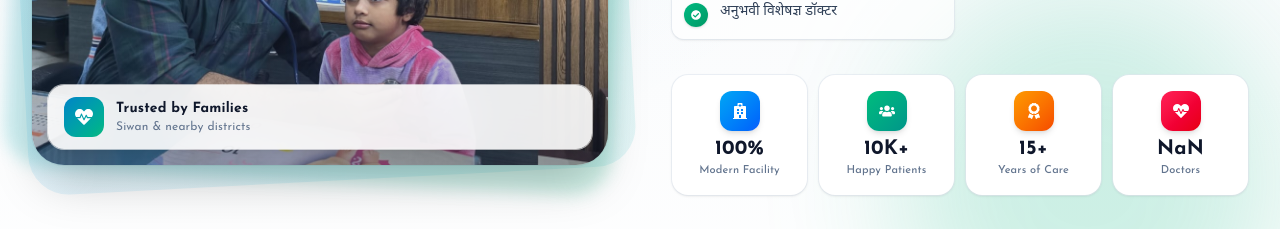
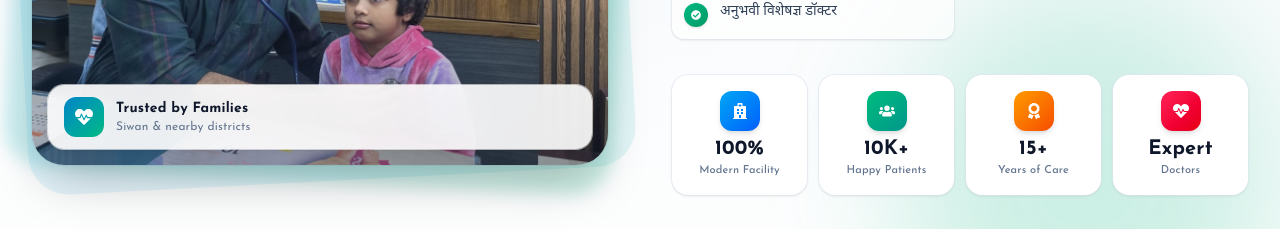
Before and after one commit to Pradyumna5777/azad-hospital, a React (Vite) app: page / in a window 1280 px wide. Shown: the part 1480-1709 px from the top of the page. Built offline with nearby package versions, Linux system fonts and the light colour scheme; a web font is replaced by a local one.

Commit message:
fix: update about section

```diff
--- a/src/components/About.jsx
+++ b/src/components/About.jsx
@@ -17,24 +17,25 @@ function Counter({ from = 0, to, suffix = '', duration = 1.6 }) {
   const inView = useInView(ref, { once: true, margin: '-80px' });
   const [value, setValue] = useState(from);
 
+  const isNumeric = typeof to === 'number';
+
   useEffect(() => {
-    if (!inView) return;
+    if (!inView || !isNumeric) return;
     const controls = animate(from, to, {
       duration,
       ease: 'easeOut',
       onUpdate: (v) => setValue(Math.floor(v)),
     });
     return () => controls.stop();
-  }, [inView, from, to, duration]);
+  }, [inView, from, to, duration, isNumeric]);
 
   return (
     <span ref={ref}>
-      {value}
+      {isNumeric ? value : to}
       {suffix}
     </span>
   );
 }
-
 /* ── Floating accent blob ──────────────────────────────── */
 function Blob({ className }) {
   return (
```
